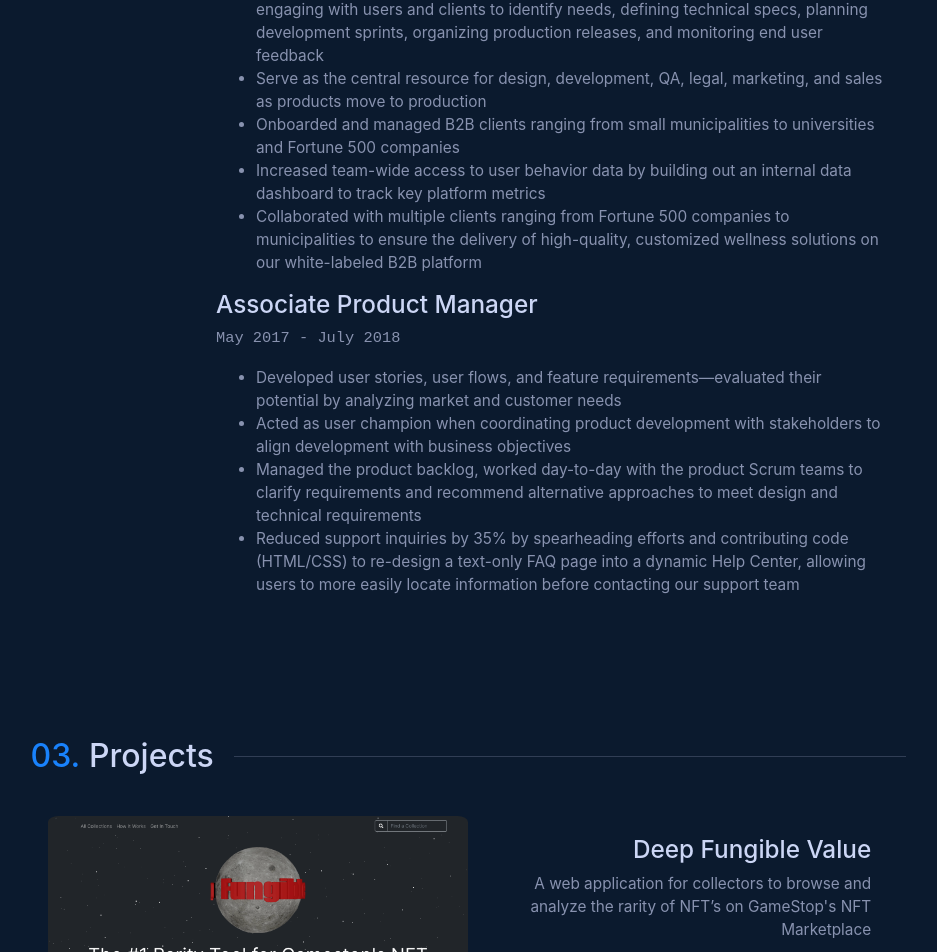
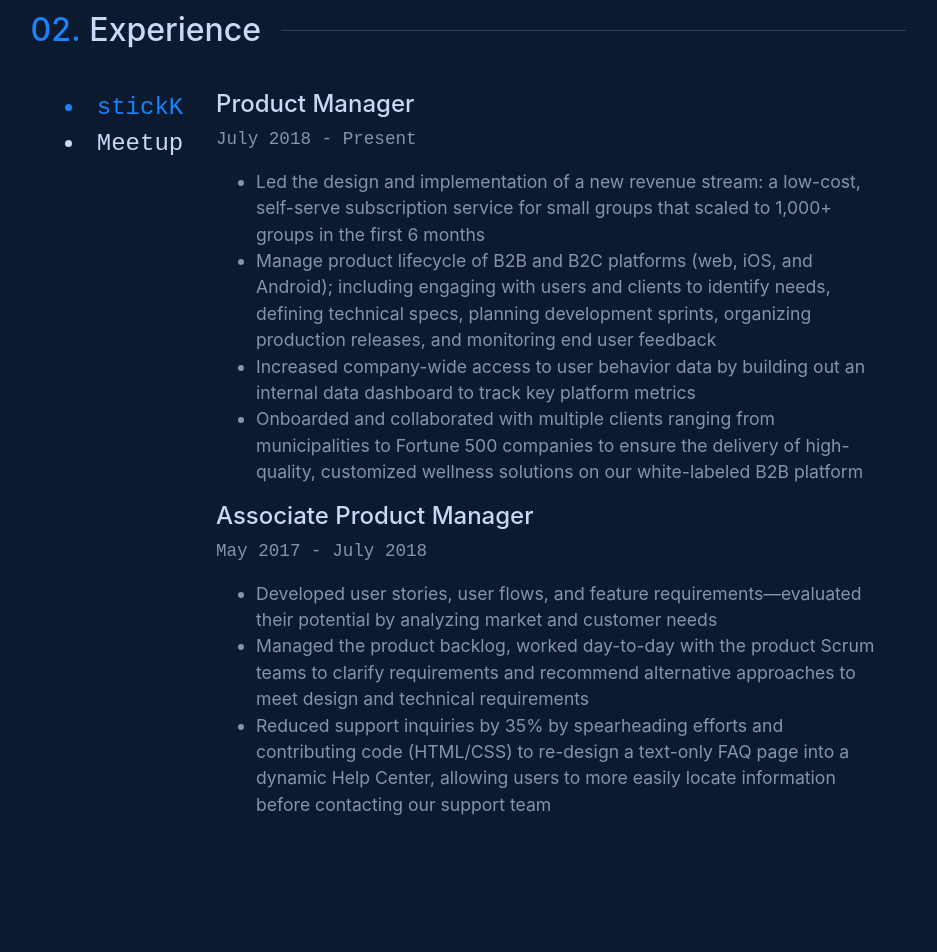
Before and after one commit to brownjer3/personal-website, a React (Create React App) app: page / in a window 1280 px wide. Shown: the part 1757-2709 px from the top of the page, without its empty margins (172-1109 px from the left). Built offline with nearby package versions, Linux system fonts and the light colour scheme.

Commit message:
add icons to misc item boxes

```diff
--- a/src/App.css
+++ b/src/App.css
@@ -7,11 +7,14 @@
 	--white1: #ccd6f5;
 	--white2: #8892af;
 
-	--xs-text: 1vw; /* nav links */
-	--sm-text: 1.2vw; /* content */
-	--md-text: 1.9vw; /* content headers */
-	--lg-text: 2.5vw; /* section headers */
-	--xl-text: 4.7vw; /* intro name, title */
+	--xs-text: 0.9rem; /* nav links */
+	--sm-text: 1.1rem; /* content */
+	--md-text: 1.5rem; /* content headers */
+	--lg-text: 2rem; /* section headers */
+	--xl-text: 3.5rem; /* intro name, title */
+}
+
+@media (min-width: 40em) {
 }
 
 .hi-text {
@@ -41,10 +44,6 @@
 	overflow: hidden;
 }
 
-/* ul {
-	list-style-type: none;
-} */
-
 .content-text {
 	font-size: var(--sm-text);
 	color: var(--white2);
@@ -53,6 +52,12 @@
 section {
 	text-align: left;
 	margin: 10% 15%;
+	/* padding: 3rem 1rem; */
+}
+
+img {
+	display: block;
+	max-width: 100%;
 }
 
 .section-header {
@@ -80,12 +85,6 @@ section {
 	color: var(--blue1);
 	margin-right: 1%;
 }
-
-/* .hi-text {
-	font-family: "Courier New", monospace;
-	color: var(--blue);
-	font-size: 1.5rem;
-} */
 
 .blue-text {
 	color: #1982fc;
@@ -116,7 +115,6 @@ section {
 	justify-content: end;
 	align-items: center;
 	width: 100%;
-	/* font-size: 0.9rem; */
 	font-size: var(--xs-text);
 	font-family: "Courier New", monospace;
 	padding: 20px 20px;
@@ -404,3 +402,21 @@ section {
 	justify-content: space-between;
 	font-size: var(--sm-text);
 }
+
+.course-details {
+	color: var(--white1);
+}
+
+.course-title {
+	color: var(--white2);
+}
+
+.course-list {
+	padding: 0;
+	width: 100%;
+	list-style-position: inside;
+}
+
+.misc-icon {
+	padding-right: 2%;
+}
--- a/src/data/JobData.js
+++ b/src/data/JobData.js
@@ -4,11 +4,10 @@ export const jobData = {
 			title: "Product Manager",
 			years: "July 2018 - Present",
 			bullets: [
+				"Led the design and implementation of a new revenue stream: a low-cost, self-serve subscription service for small groups that scaled to 1,000+ groups in the first 6 months",
 				"Manage product lifecycle of B2B and B2C platforms (web, iOS, and Android); including engaging with users and clients to identify needs, defining technical specs, planning development sprints, organizing production releases, and monitoring end user feedback",
-				"Serve as the central resource for design, development, QA, legal, marketing, and sales as products move to production",
-				"Onboarded and managed B2B clients ranging from small municipalities to universities and Fortune 500 companies",
-				"Increased team-wide access to user behavior data by building out an internal data dashboard to track key platform metrics",
-				"Collaborated with multiple clients ranging from Fortune 500 companies to municipalities to ensure the delivery of high-quality, customized wellness solutions on our white-labeled B2B platform",
+				"Increased company-wide access to user behavior data by building out an internal data dashboard to track key platform metrics",
+				"Onboarded and collaborated with multiple clients ranging from municipalities to Fortune 500 companies to ensure the delivery of high-quality, customized wellness solutions on our white-labeled B2B platform",
 			],
 		},
 		{
@@ -16,7 +15,6 @@ export const jobData = {
 			years: "May 2017 - July 2018",
 			bullets: [
 				"Developed user stories, user flows, and feature requirements—evaluated their potential by analyzing market and customer needs",
-				"Acted as user champion when coordinating product development with stakeholders to align development with business objectives",
 				"Managed the product backlog, worked day-to-day with the product Scrum teams to clarify requirements and recommend alternative approaches to meet design and technical requirements",
 				"Reduced support inquiries by 35% by spearheading efforts and contributing code (HTML/CSS) to re-design a text-only FAQ page into a dynamic Help Center, allowing users to more easily locate information before contacting our support team",
 			],
@@ -27,11 +25,10 @@ export const jobData = {
 			title: "Senior Community Experience Specialist",
 			years: "November 2016 - May 2017",
 			bullets: [
-				"Specialized as a senior troubleshooter for the Community Experience Team to handle defect escalations, reproduce bugs, file JIRA tickets across multiple products, and negotiated with product teams to prioritize high-impact usability issues",
-				"Troubleshot user-reported issues across all desktop web, mobile web, native iOS app, and native Android app platforms",
-				"Collaborated with product teams to provide steps to reproduce issues and explained the overall impact of each bug on the platform, advocating for the end user throughout the process",
+				"Specialized as a technical troubleshooter to document bug respots and negotiate prioritization with product teams",
+				"Performed manual product troubleshooting across desktop web, mobile web, native iOS app, and native Android app platforms",
 				"Created internal training resources for the 30+ person Community Experience team to improve troubleshooting efficiency",
-				"Assisted with quality assurance testing the entire Meetup web platform during the company’s migration into the cloud",
+				"Assisted with quality assurance testing the entire web platform during the company’s migration into the cloud",
 			],
 		},
 		{
@@ -39,9 +36,8 @@ export const jobData = {
 			years: "September 2014 - November 2016",
 			bullets: [
 				"Sent over 27,000 support emails to Meetup users to provide technical support across all platforms",
-				"Reviewed thousands of incoming Meetup groups based on the Community Guidelines and monitored trends",
-				"Began troubleshooting for the Community Experience Team as one of three troubleshooters focused on resolving bug reports",
-				"Created and published original Twitter content for the main Meetup handle and provided support on the Meetup support handle",
+				"Began troubleshooting as one of three team members focused on resolving user-reported technical issues",
+				"Created and published original Twitter content for the main Meetup account and provided support on the Meetup support account",
 			],
 		},
 	],
--- a/src/data/MiscData.js
+++ b/src/data/MiscData.js
@@ -1,9 +1,20 @@
+import { faCampground } from "@fortawesome/free-solid-svg-icons";
+import { faGraduationCap } from "@fortawesome/free-solid-svg-icons";
+import { faCode } from "@fortawesome/free-solid-svg-icons";
+import { faFutbol } from "@fortawesome/free-solid-svg-icons";
+import { faSwimmer } from "@fortawesome/free-solid-svg-icons";
+import { faAward } from "@fortawesome/free-solid-svg-icons";
+import { faRunning } from "@fortawesome/free-solid-svg-icons";
+
 export const miscData = [
+	{
+		organization: "Courses",
+		icon: faGraduationCap,
+		courses: [
 			{
 				title: "Ethereum and Solidity: The Complete Developer's Guide",
 				organization: "Udemy",
 				year: "2022",
-		desc: "Lorem ipsum dolor sit amet, consectetur adipiscing elit, sed do eiusmod tempor incididunt ut labore et dolore magna aliqua.",
 				icon: "",
 			},
 			{
@@ -20,46 +31,48 @@ export const miscData = [
 				desc: "Lorem ipsum dolor sit amet, consectetur adipiscing elit, sed do eiusmod tempor incididunt ut labore et dolore magna aliqua.",
 				icon: "",
 			},
+		],
+	},
 	{
 		title: "Ironman Madison Finisher",
 		organization: "Ironman Foundation",
 		year: "2021",
 		desc: "Raised $3,500 for the Ironman Foundation and completed the course with a time of 14:14:14",
-		icon: "",
+		icon: faRunning,
 	},
 	{
 		title: "Full-Stack Engineering Bootcamp",
 		organization: "Flatiron School",
 		year: "2021",
 		desc: "Lorem ipsum dolor sit amet, consectetur adipiscing elit, sed do eiusmod tempor incididunt ut labore et dolore magna aliqua.",
-		icon: "",
+		icon: faCode,
 	},
 	{
 		title: "Men's Soccer Captain",
 		organization: "Grinnell College",
 		year: "2014",
 		desc: "My Senior year, I was elected team captain by my teammates.",
-		icon: "",
+		icon: faFutbol,
 	},
 	{
 		title: "Men's Soccer Academic All-Conference Player",
 		organization: "Grinnell College",
 		year: "2014",
 		desc: "My Senior year, I was elected team captain by my teammates.",
-		icon: "",
+		icon: faAward,
 	},
 	{
 		title: "Men's Swimming Record Holder",
 		organization: "Grinnell College",
 		year: "2013",
-		desc: "My Junior year, I was a member of the 200 yard freestyle relay that broke the school record with a time of x:x:x",
-		icon: "",
+		desc: "My Junior year, I was the first leg of the 400 yard freestyle relay that set a new school record with a time of 3:06.74.",
+		icon: faSwimmer,
 	},
 	{
 		title: "Eagle Scout",
 		organization: "Boy Scouts of America",
 		year: "2008",
 		desc: "Over the course of 10 years, I rose through the Boy Scout ranks to acheive Eagle Scout.",
-		icon: "",
+		icon: faCampground,
 	},
 ];
--- a/src/mainComponents/Misc.js
+++ b/src/mainComponents/Misc.js
@@ -1,18 +1,48 @@
 import { miscData } from "../data/MiscData";
+import { FontAwesomeIcon } from "@fortawesome/react-fontawesome";
 
 const Misc = () => {
 	const createItems = (items) => {
+		const courses = [];
 		return items.map((item) => {
+			if (item.organization === "Courses") {
 				return (
 					<div className="misc-item">
 						<p className="content-text misc-header">
-						<span>{item.organization}</span>
+							<span>
+								<FontAwesomeIcon icon={item.icon} className="misc-icon" />
+								{item.organization}
+							</span>
+						</p>
+						<ul className="course-list">
+							{item.courses.map((course) => {
+								return (
+									<li className="content-text">
+										<span className="course-details">
+											{course.organization}:{" "}
+										</span>
+										<span className="course-title">{course.title}</span>
+									</li>
+								);
+							})}
+						</ul>
+					</div>
+				);
+			} else {
+				return (
+					<div className="misc-item">
+						<p className="content-text misc-header">
+							<span>
+								<FontAwesomeIcon icon={item.icon} className="misc-icon" />
+								{item.organization}
+							</span>
 							<span>{item.year}</span>
 						</p>
 						<span className="misc-title">{item.title}</span>
 						<p className="content-text">{item.desc}</p>
 					</div>
 				);
+			}
 		});
 	};
 
```
Lines whose indentation alone changed are shown as unchanged.
